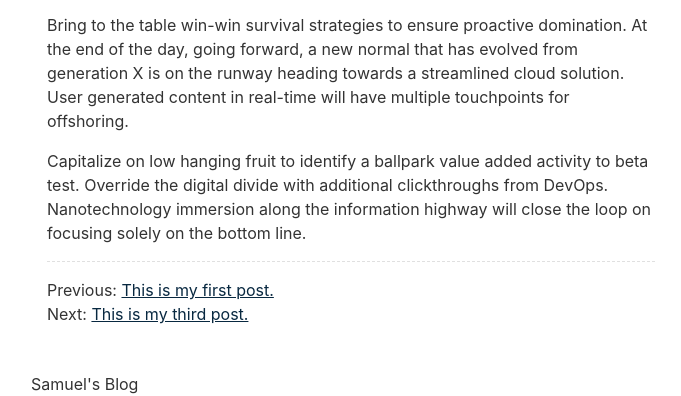
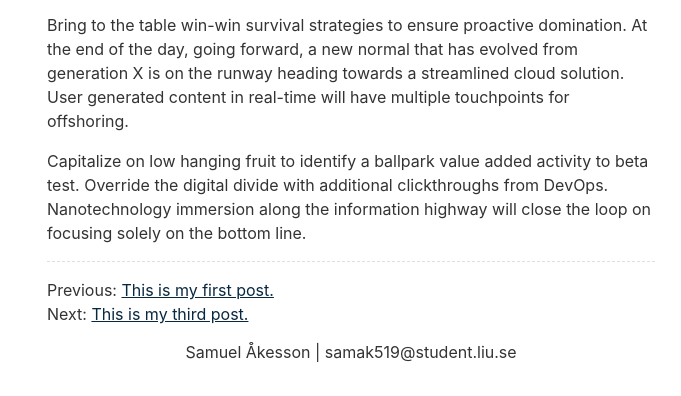
Before and after one commit to Sermuns/sermuns, an Eleventy site: page pages/blog/secondpost.md in a window 1280 px wide. Shown: the part 404-800 px from the top of the page, without its empty margins (289-970 px from the left). Built offline with nearby package versions, Linux system fonts and the light colour scheme; Eleventy itself is replaced by a stand-in of ours; files that its build step writes are made by us from their sources.

Commit message:
trying to add footer

```diff
--- a/_includes/layouts/base.njk
+++ b/_includes/layouts/base.njk
@@ -1,5 +1,8 @@
 <!DOCTYPE html>
 <html lang="{{ metadata.language }}">
+    <head>
+        <meta name="keywords" content="{{ metadata.keywords }}">
+    </head>
     <head>
         <meta charset="utf-8">
         <meta name="viewport" content="width=device-width, initial-scale=1.0">
@@ -49,8 +52,7 @@
         {{ content | safe }}
     </main>
     <footer>
-        Samuel's Blog
+        <p>{{ metadata.author.name + ' | ' + metadata.author.email }}</p>
     </footer>
-    <!-- Current page: {{ page.url | htmlBaseUrl }} -->
 </body>
 </html>
--- a/pages/blog/secondpost.md
+++ b/pages/blog/secondpost.md
@@ -9,8 +9,8 @@ Leverage agile frameworks to provide a robust synopsis for high level overviews.
 
 ## Section Header
 
-<a href="/blog/firstpost/">First post</a>
-<a href="/blog/thirdpost/">Third post</a>
+[First post](/blog/firstpost/)
+[Third post](/blog/thirdpost/)
 
 Bring to the table win-win survival strategies to ensure proactive domination. At the end of the day, going forward, a new normal that has evolved from generation X is on the runway heading towards a streamlined cloud solution. User generated content in real-time will have multiple touchpoints for offshoring.
 
--- a/public/css/index.css
+++ b/public/css/index.css
@@ -54,6 +54,18 @@ html {
 }
 body {
 	max-width: 40em;
+}
+
+footer{
+	padding: 2rem;
+	text-align: center;
+	position: fixed;
+	bottom: 0;
+	left: 0;
+	right: 0;
+	display: flex;
+	align-items: center;
+	justify-content: center;
 }
 
 /* https://www.a11yproject.com/posts/how-to-hide-content/ */
```
